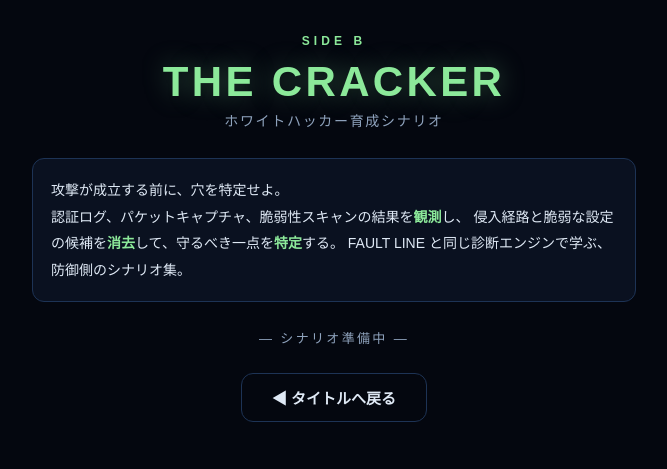
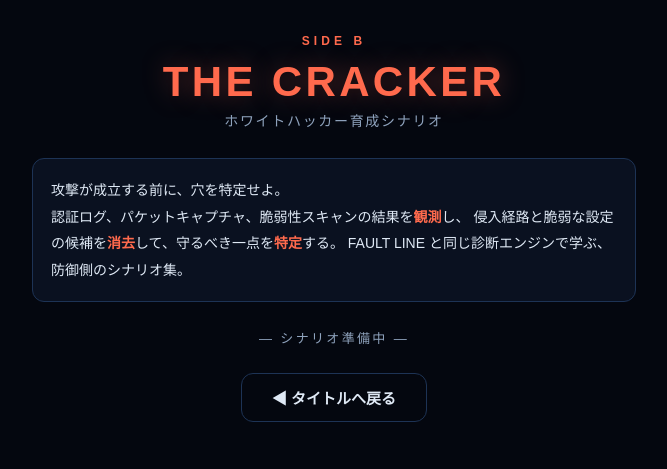
Before and after one commit to ukos/nono-fault-line-playground, a plain HTML site: page cracker.html in a window 1280 px wide. Shown: the whole page, without its empty margins (306-973 px from the left). Drawn offline with Linux system fonts and the light colour scheme.

Commit message:
Side B button color: light green -> orange-red (#ff5c39)

```diff
--- a/cracker.html
+++ b/cracker.html
@@ -8,12 +8,12 @@
 <link rel="apple-touch-icon" href="icon-180.png">
 <link rel="icon" type="image/png" href="icon-192.png">
 <style>
-  :root{ --bg:#04070f; --panel:#0a1120; --line:#1d3355; --txt:#dfe9f5; --mut:#8fa3bd; --gr:#8ce99a; }
+  :root{ --bg:#04070f; --panel:#0a1120; --line:#1d3355; --txt:#dfe9f5; --mut:#8fa3bd; --gr:#ff6a4d; }
   *{ box-sizing:border-box; -webkit-tap-highlight-color:transparent; }
   html,body{ margin:0; padding:0; background:var(--bg); color:var(--txt); font-family:"Hiragino Kaku Gothic ProN","Noto Sans JP",sans-serif; }
   #screen{ max-width:640px; margin:0 auto; padding:34px 18px 44px; text-align:center; }
   .side-label{ color:var(--gr); font-size:12px; letter-spacing:.34em; font-weight:700; }
-  h1{ font-size:42px; letter-spacing:.08em; margin:10px 0 4px; color:var(--gr); text-shadow:0 0 26px rgba(140,233,154,.35); }
+  h1{ font-size:42px; letter-spacing:.08em; margin:10px 0 4px; color:var(--gr); text-shadow:0 0 26px rgba(255,106,77,.35); }
   .sub{ color:var(--mut); font-size:14px; letter-spacing:.12em; margin-bottom:28px; }
   .card{ background:var(--panel); border:1px solid var(--line); border-radius:12px; padding:18px; text-align:left;
     font-size:14px; line-height:1.9; color:var(--txt); }
```
Also changed, not shown: index.html (+2 -2 lines).
